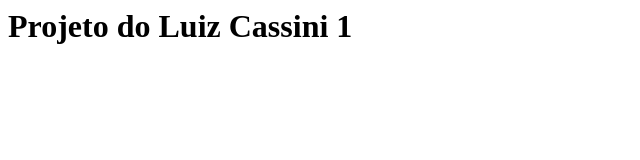
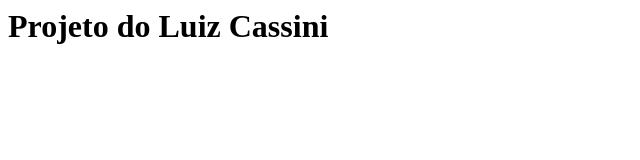
Before and after one commit to Luizcassini/meu-site, a plain HTML site: page index.html in a window 1280 px wide. Shown: the full height of the page, 0-640 px from the left. Drawn offline with Linux system fonts and the light colour scheme.

Commit message:
Mudança teste

```diff
--- a/index.html
+++ b/index.html
@@ -2,6 +2,6 @@
 	<head>
 	</head>
 	<body>
-		<h1> Projeto do Luiz Cassini 1</h1>
+		<h1> Projeto do Luiz Cassini</h1>
 	</body>
 </html>
```
